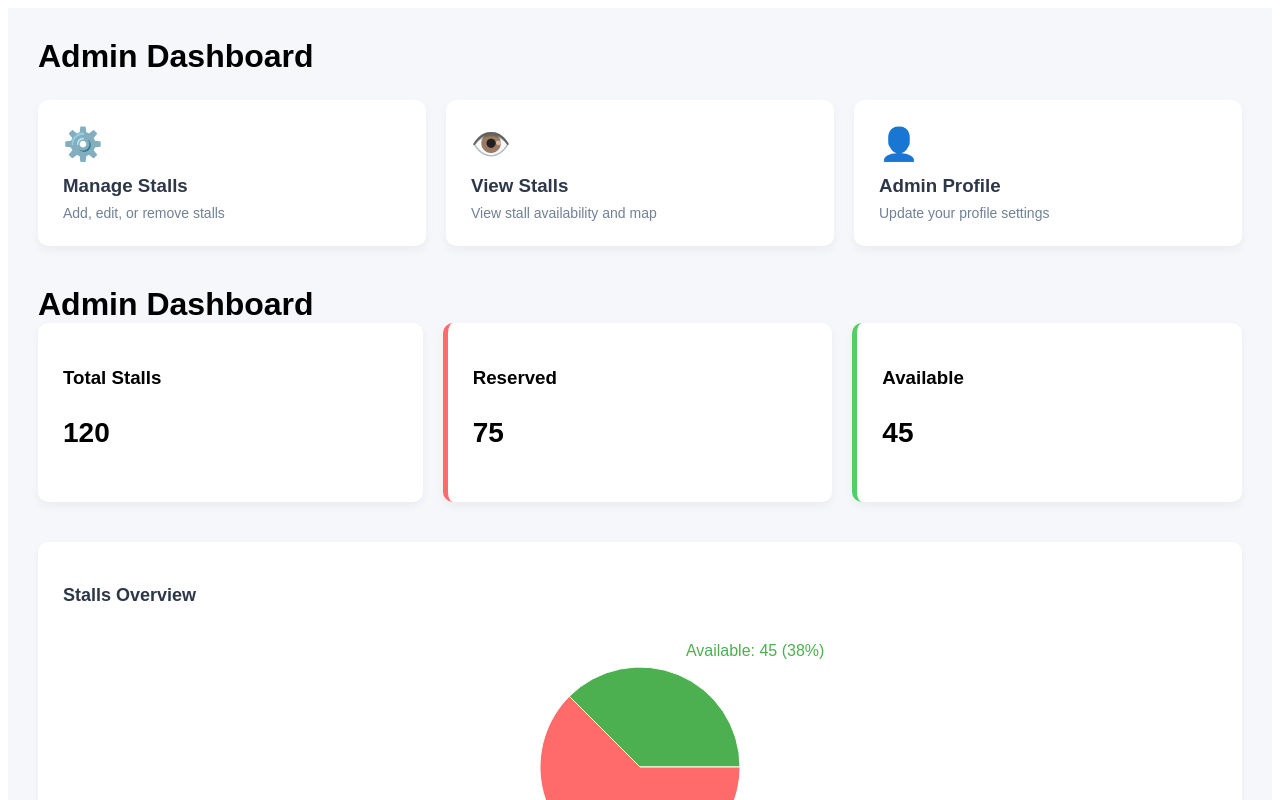
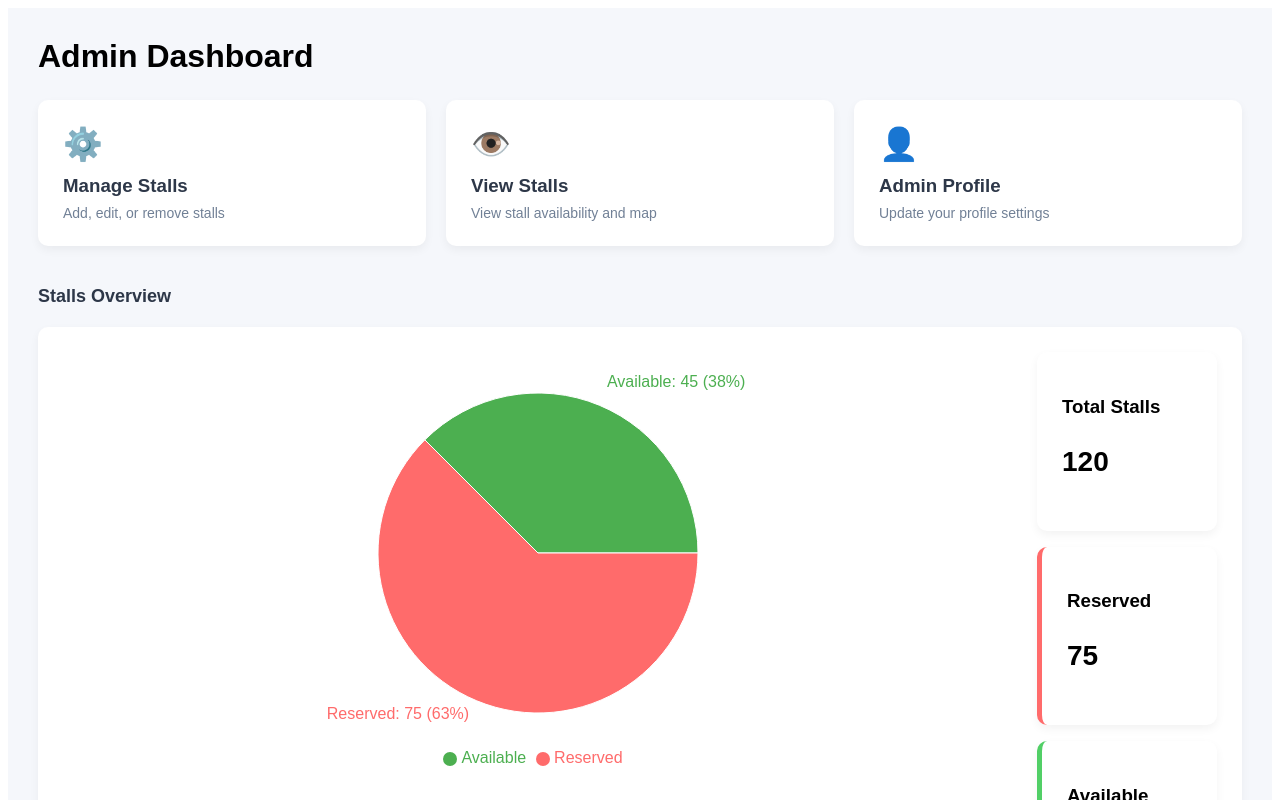
Before and after one commit to Lochithya/ReserveX, a React (Vite) app in the folder admin-portal/: page /dashboard in a window 1280 px wide. Shown: the top 800 px of the page. Built offline with nearby package versions, Linux system fonts and the light colour scheme.

Commit message:
updated piechart in dashboard.jsx

```diff
--- a/admin-portal/package.json
+++ b/admin-portal/package.json
@@ -15,7 +15,7 @@
     "react": "^19.2.0",
     "react-dom": "^19.2.0",
     "react-router-dom": "^7.13.0",
-    "recharts": "^2.10.0"
+    "recharts": "^2.15.4"
   },
   "devDependencies": {
     "@eslint/js": "^9.39.1",
--- a/admin-portal/src/components/StallsPieChart.jsx
+++ b/admin-portal/src/components/StallsPieChart.jsx
@@ -10,9 +10,9 @@ export default function StallsPieChart({ available, reserved }) {
   const COLORS = ["#4CAF50", "#FF6B6B"];
 
   return (
-    <div className="pie-chart-container">
-      <h3>Stalls Overview</h3>
-      <ResponsiveContainer width="100%" height={300}>
+    <div className="pie-chart-inner">
+      <div className="pie-chart-wrapper">
+      <ResponsiveContainer width="100%" height={420}>
         <PieChart>
           <Pie
             data={data}
@@ -22,7 +22,7 @@ export default function StallsPieChart({ available, reserved }) {
             label={({ name, value, percent }) =>
               `${name}: ${value} (${(percent * 100).toFixed(0)}%)`
             }
-            outerRadius={100}
+            outerRadius={160}
             fill="#8884d8"
             dataKey="value"
           >
@@ -34,6 +34,7 @@ export default function StallsPieChart({ available, reserved }) {
           <Legend />
         </PieChart>
       </ResponsiveContainer>
+      </div>
     </div>
   );
 }
--- a/admin-portal/src/pages/AdminDashboard.css
+++ b/admin-portal/src/pages/AdminDashboard.css
@@ -58,10 +58,29 @@
   font-weight: normal;
 }
 
-.stats-grid {
+.stalls-overview-section {
+  margin-bottom: 40px;
+}
+
+.stalls-overview-heading {
+  margin: 0 0 20px 0;
+  font-size: 18px;
+  color: #2d3748;
+}
+
+.chart-with-stats {
   display: flex;
-  gap: 20px;
-  margin-bottom: 40px;
+  gap: 24px;
+  align-items: flex-start;
+}
+
+.chart-with-stats .stats-stack {
+  display: flex;
+  flex-direction: column;
+  gap: 16px;
+  flex-shrink: 0;
+  min-width: 180px;
+  margin-left: auto;
 }
 
 .card {
@@ -115,19 +134,23 @@
 
 /* ===== CHART STYLES ===== */
 .chart-container {
+  flex: 1;
   background: white;
   padding: 25px;
   border-radius: 10px;
   box-shadow: 0 4px 10px rgba(0, 0, 0, 0.05);
-  margin-bottom: 40px;
 }
 
-.pie-chart-container {
-  width: 100%;
+.pie-chart-inner {
+  flex: 1;
+  min-width: 0;
+  display: flex;
+  justify-content: center;
+  align-items: center;
 }
 
-.pie-chart-container h3 {
-  margin-bottom: 20px;
-  font-size: 18px;
-  color: #2d3748;
+.pie-chart-wrapper {
+  width: 100%;
+  max-width: 520px;
+  margin: 0 auto;
 }
--- a/admin-portal/src/pages/Dashboard.jsx
+++ b/admin-portal/src/pages/Dashboard.jsx
@@ -54,29 +54,30 @@ export default function AdminDashboard() {
           <p>Update your profile settings</p>
         </Link>
       </div>
-      <h1 className="dashboard-title">Admin Dashboard</h1>
 
-      {/* ===== STATS CARDS ===== */}
-      <div className="stats-grid">
+
+      {/* ===== STALLS OVERVIEW (heading + chart + stats) ===== */}
+      <div className="stalls-overview-section">
+        <h2 className="stalls-overview-heading">Stalls Overview</h2>
+        <div className="chart-container">
+          <div className="chart-with-stats">
+            <StallsPieChart available={stats.available} reserved={stats.reserved} />
+            <div className="stats-stack">
               <div className="card">
                 <h3>Total Stalls</h3>
                 <p>{stats.total}</p>
               </div>
-
               <div className="card reserved">
                 <h3>Reserved</h3>
                 <p>{stats.reserved}</p>
               </div>
-
               <div className="card available">
                 <h3>Available</h3>
                 <p>{stats.available}</p>
               </div>
             </div>
-
-      {/* ===== PIE CHART ===== */}
-      <div className="chart-container">
-        <StallsPieChart available={stats.available} reserved={stats.reserved} />
+          </div>
+        </div>
       </div>
 
       {/* ===== RECENT RESERVATIONS TABLE ===== */}
```
Also changed, not shown: 1 other file (tests, documents, lock files or other folders). Lines whose indentation alone changed are shown as unchanged.
